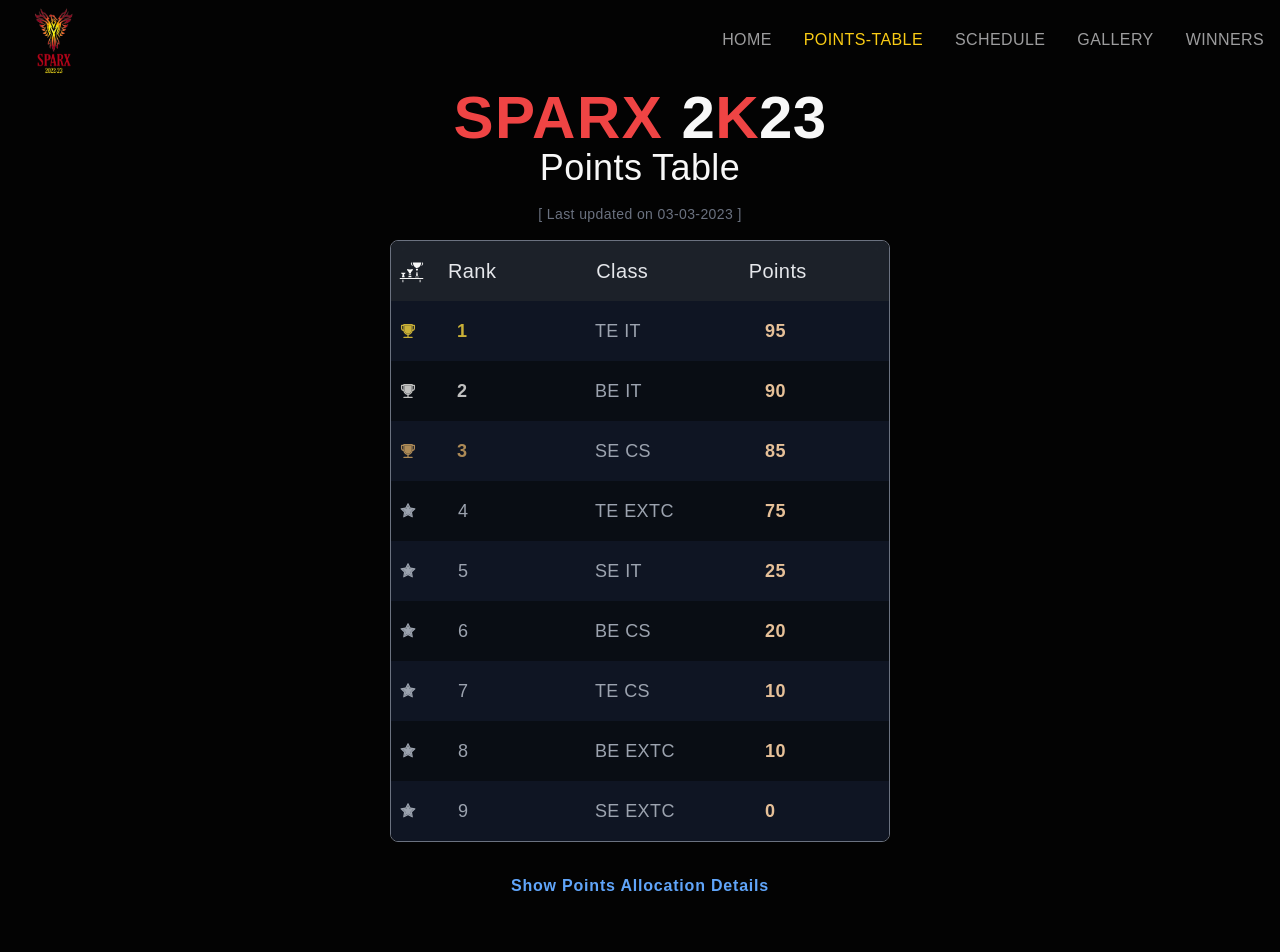
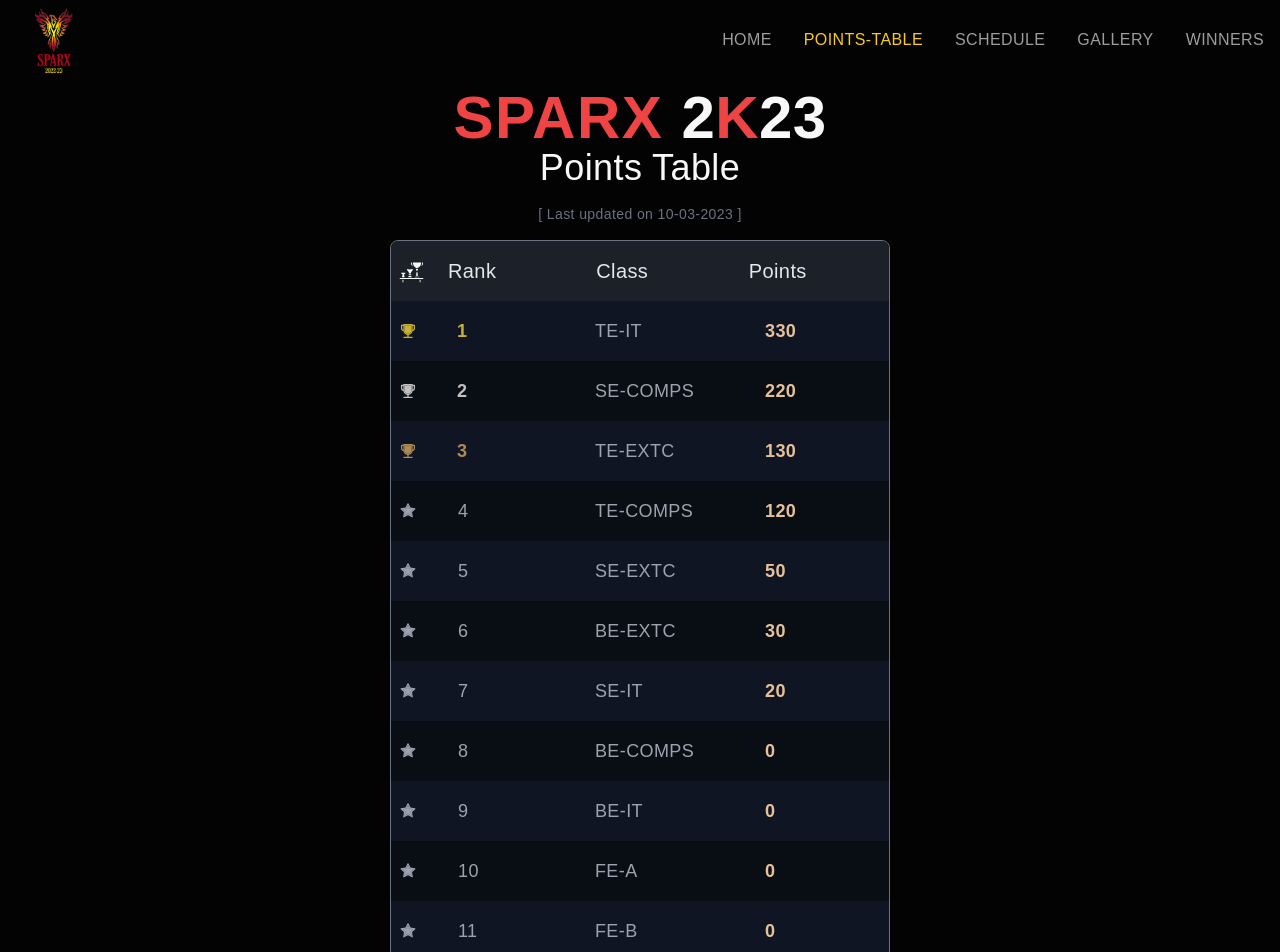
Before and after one commit to MrunalVaidya0715/sparx-website, a Next.js app in the folder sparx-web-app/: page /points in a window 1280 px wide. Shown: the top 952 px of the page. Built offline with nearby package versions, Linux system fonts and the light colour scheme.

Commit message:
Updated PT

```diff
--- a/sparx-web-app/components/Navbar.jsx
+++ b/sparx-web-app/components/Navbar.jsx
@@ -113,8 +113,8 @@ function Navbar() {
 
       </div>
       <div className={nav ? 'md:hidden fixed left-0 top-0 h-full w-full bg-black/70' : ''}>
-        <div className={nav ? 'fixed  right-0 top-0 bg-[#fe0109] bg-gradient-to-b from-[#fe0109] to-[#ad1015] px-4 py-0 h-screen w-[75%]  sm:w-[60%] md:w-[45%] ease-in duration-200' :
-          'fixed  right-[-100%] top-0 bg-[#fe0109] p-10 h-screen w-[75%]  sm:w-[60%] md:w-[45%] ease-in duration-200'}>
+        <div className={nav ? 'fixed  right-0 top-0 bg-[#fe0109] bg-gradient-to-b from-[#fe0109] to-[#ad1015] px-4 py-0 h-screen w-[75%]  sm:w-[60%] md:w-[45%] ease-in duration-500' :
+          'fixed  right-[-100%] top-0 bg-[#fe0109] p-10 h-screen w-[75%]  sm:w-[60%] md:w-[45%] ease-in duration-500'}>
           <div className=' flex flex-col w-full h-full justify-between'>
             <div className=''>
               <div className='flex items-center justify-between'>
--- a/sparx-web-app/src/pages/photos.jsx
+++ b/sparx-web-app/src/pages/photos.jsx
@@ -3,7 +3,7 @@ import Images from 'components/Images.jsx'
 import Image from 'next/image'
 import { AiOutlineClose } from 'react-icons/ai'
 
-
+import img1 from ''
 const photos = () => {
     const [modal, setModal] = useState(false)
     const [tempSrc, setTempSrc] = useState('')
@@ -38,6 +38,7 @@ const photos = () => {
                         <div className=' py-5 lg:py-8 w-full p-4 lg:p-0 flex justify-center items-center flex-col'>
                             <div className='grid grid-cols-1 md:grid-cols-2 lg:grid-cols-3 gap-4'>
                                 <Images getImg={getImg} />
+
                             </div>
 
                         </div>
--- a/sparx-web-app/src/pages/points.jsx
+++ b/sparx-web-app/src/pages/points.jsx
@@ -8,60 +8,84 @@ const points = () => {
     const data = [
         {
             rank: 1,
-            class: "TE IT",
-            points: 95,
+            class: "TE-IT",
+            points: 330,
 
 
         },
         {
             rank: 2,
-            class: "BE IT",
-            points: 90,
+            class: "SE-COMPS",
+            points: 220,
 
 
         },
         {
             rank: 3,
-            class: "SE CS",
-            points: 85,
+            class: "TE-EXTC",
+            points: 130,
 
 
         },
         {
             rank: 4,
-            class: "TE EXTC",
-            points: 75,
+            class: "TE-COMPS",
+            points: 120,
 
         },
         {
             rank: 5,
-            class: "SE IT",
-            points: 25,
+            class: "SE-EXTC",
+            points: 50,
 
         },
         {
             rank: 6,
-            class: "BE CS",
-            points: 20,
+            class: "BE-EXTC",
+            points: 30,
 
         },
         {
             rank: 7,
-            class: "TE CS",
-            points: 10,
+            class: "SE-IT",
+            points: 20,
 
 
         },
         {
             rank: 8,
-            class: "BE EXTC",
-            points: 10,
+            class: "BE-COMPS",
+            points: 0,
 
 
         },
         {
             rank: 9,
-            class: "SE EXTC",
+            class: "BE-IT",
+            points: 0,
+
+        },
+        {
+            rank: 10,
+            class: "FE-A",
+            points: 0,
+
+        },
+        {
+            rank: 11,
+            class: "FE-B",
+            points: 0,
+
+        },
+        {
+            rank: 12,
+            class: "FE-C",
+            points: 0,
+
+        },
+        {
+            rank: 13,
+            class: "FE-D",
             points: 0,
 
         },
@@ -130,7 +154,7 @@ const points = () => {
                 </h1>
                 <h2 className=' font-light'>Points Table</h2>
                 <div className=' mt-4'>
-                    <p className=' text-gray-500 text-sm'>[ Last updated on 03-03-2023 ]</p>
+                    <p className=' text-gray-500 text-sm'>[ Last updated on 10-03-2023 ]</p>
                 </div>
             </div>
             <div className='  w-[90%] lg:w-[75%] max-w-[500px] overflow-hidden flex flex-col justify-center mt-2  items-center rounded-lg  border-[1px] border-gray-500'>
```
